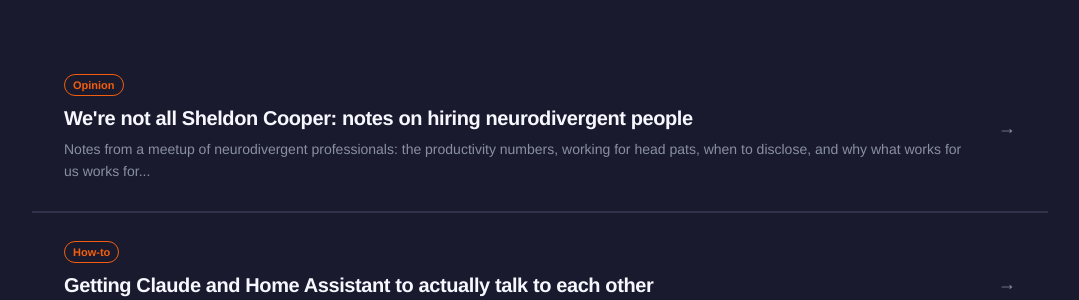
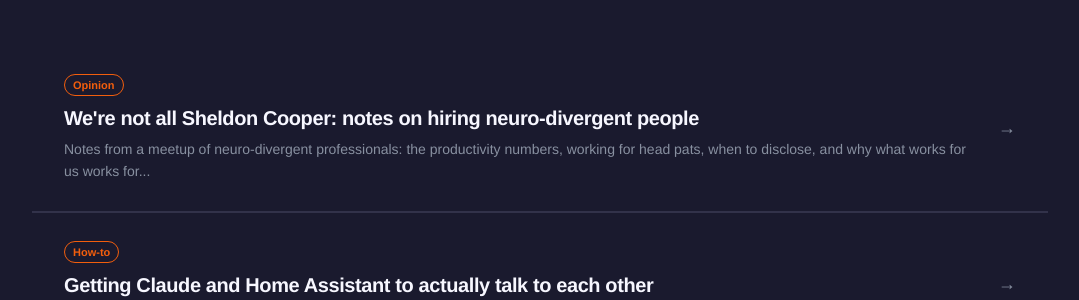
Before and after one commit to jacobpearson/jacobpearson.github.io, a Jekyll site: the page built from blog.html, in a window 1280 px wide and 900 px high. Shown: the part 286-586 px from the top of the window, without its empty margins (100-1179 px from the left). Built offline with Jekyll 4.4.1, drawn with Linux system fonts in a browser that asks for light colours.

Commit message:
Hyphenate neuro-divergent and neuro-divergence in Sheldon Cooper post
Co-Authored-By: Claude Opus 5.5 <noreply@anthropic.com>

```diff
--- a/_posts/2026-09-25-were-not-all-sheldon-cooper.md
+++ b/_posts/2026-09-25-were-not-all-sheldon-cooper.md
@@ -1,11 +1,11 @@
 ---
 layout: post
-title: "We're not all Sheldon Cooper: notes on hiring neurodivergent people"
+title: "We're not all Sheldon Cooper: notes on hiring neuro-divergent people"
 date: 2026-09-25
 category: Opinion
 read_time: 5
 tags: [Opinion, Neuro-diversity, Hiring]
-excerpt: "Notes from a meetup of neurodivergent professionals: the productivity numbers, working for head pats, when to disclose, and why what works for us works for everyone."
+excerpt: "Notes from a meetup of neuro-divergent professionals: the productivity numbers, working for head pats, when to disclose, and why what works for us works for everyone."
 toc:
   - { id: "the-number-that-stopped-me", title: "The number that stopped me" }
   - { id: "working-for-head-pats", title: "Working for head pats" }
@@ -14,7 +14,7 @@ toc:
   - { id: "ai", title: "AI" }
 ---
 
-Last Wednesday I went to a monthly meetup for neurodivergent professionals, where we can talk about our experiences and how we work.
+Last Wednesday I went to a monthly meetup for neuro-divergent professionals, where we can talk about our experiences and how we work.
 
 Some context. I'm on the spectrum, what was called Asperger's (I still use the word, but it cuts through and describes me perfectly). I've known I was different my whole life; I have letters from a child psychologist in the mid 80s saying I have a "large vocabulary for an 8 year old" which is as close as the 80s got to a diagnosis. It wasn't until a family member was diagnosed that I could put a label on it and understand how it has affected me.
 
@@ -25,7 +25,7 @@ JPMorgan Chase's Autism at Work programme came up. In one tech role, people hire
 
 Focus has a price, too. Running flat out all day can end in autistic burnout. For me it means I use my word budget and need calm time with nothing too socially taxing. I like my bus or train ride home because I get an hour to unfocus, frame the day properly and process it. Often it's just sitting with thoughts, other times it's listening to podcasts (shout-out to the [Imp and Skizz podcast](https://podcasts.apple.com/nz/podcast/imp-and-skizz-podcast/id1639033817)).
 
-The other thing that stood out was how fast neurodivergent people pick up new subjects. The example was someone who learned Java over a weekend.
+The other thing that stood out was how fast neuro-divergent people pick up new subjects. The example was someone who learned Java over a weekend.
 
 Access control was a brand new domain to me when I joined ICT and I really struggled with so many interconnected features and products, industry acronyms I didn't understand because I wasn't hands-on with the tools. Mobile credentials and the Protege GX thick client took longest - understanding card encryption, or the process to configure a door interlock. But with time they became what I was a domain expert for. So not a weekend to learn, but I got there.
 
@@ -48,7 +48,7 @@ At a minimum, I can use "Working for head pats" as a funny descriptor for how I
 ## Telling people
 {: id="telling-people"}
 
-Disclosure came up. One guy got no responses to his applications with his neurodivergence on the first page of his CV, and only started getting replies once he moved it to the end. Others said it's a benefit to most employers, apart from the ones who are scared of it or don't know what it means.
+Disclosure came up. One guy got no responses to his applications with his neuro-divergence on the first page of his CV, and only started getting replies once he moved it to the end. Others said it's a benefit to most employers, apart from the ones who are scared of it or don't know what it means.
 
 I feel the employer out first. When I interviewed at ICT I had a feeling plenty of people there were on the spectrum, so I said I was too. I wouldn't do that everywhere.
 
```
